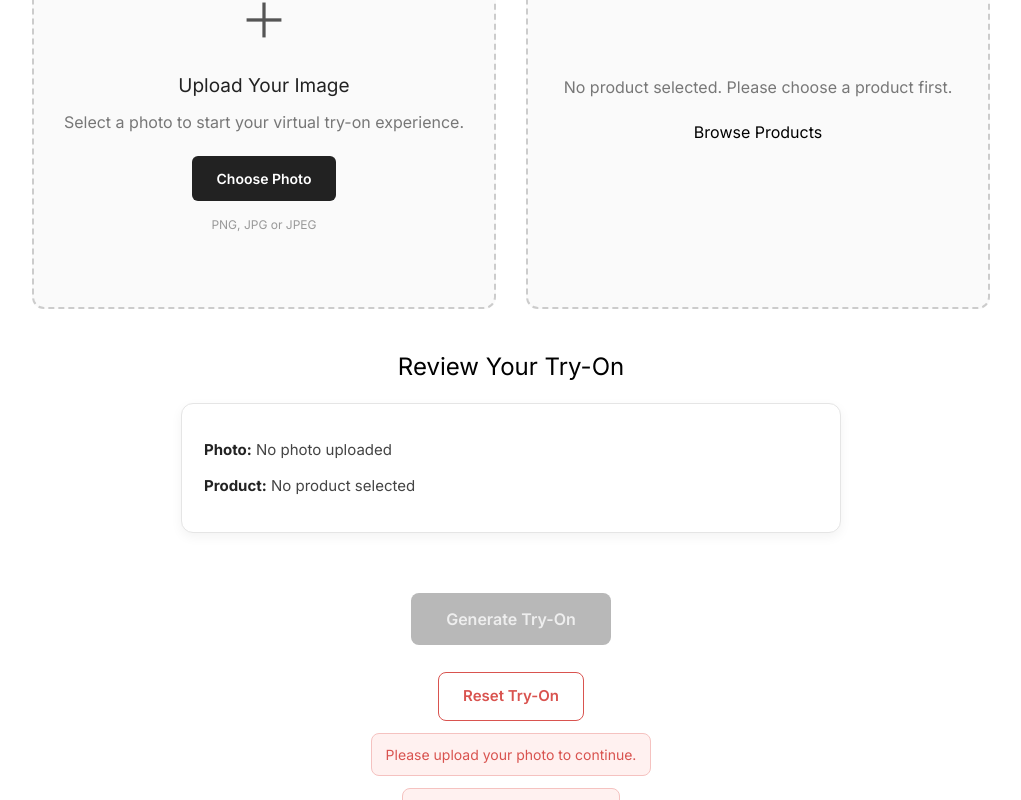
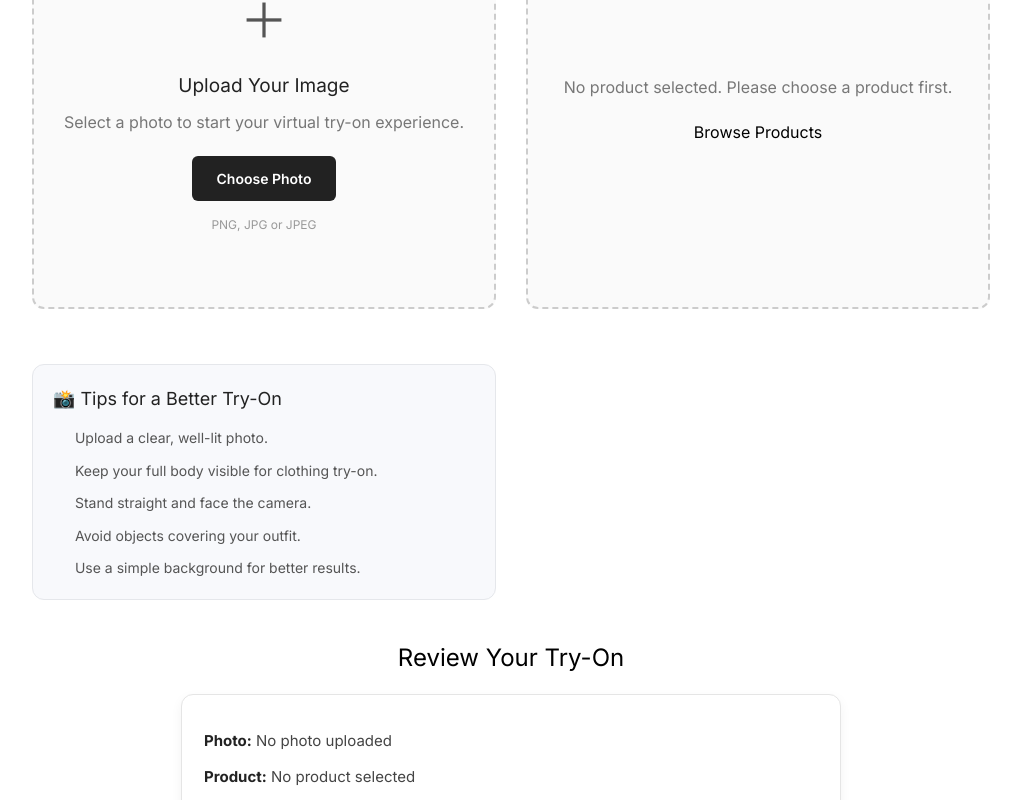
Before and after one commit to Vivekvadher1/Virtual-TryOn, a Next.js app in the folder virtual-ai-tryon/: page /explore/try-on in a window 1280 px wide. Shown: the part 417-1217 px from the top of the page, without its empty margins (129-1150 px from the left). Built offline with nearby package versions, Linux system fonts and the light colour scheme.

Commit message:
Upload Image Guidance
Added the photo upload guidance for uploading the image

```diff
--- a/virtual-ai-tryon/app/explore/try-on/page.tsx
+++ b/virtual-ai-tryon/app/explore/try-on/page.tsx
@@ -242,6 +242,19 @@ function TryOnContent() {
             </div>
           )}
         </div>
+
+        {/* Photo Upload Guidelines */}
+        <div className="photo-guidelines">
+          <h3>📸 Tips for a Better Try-On</h3>
+
+          <ul>
+            <li>Upload a clear, well-lit photo.</li>
+            <li>Keep your full body visible for clothing try-on.</li>
+            <li>Stand straight and face the camera.</li>
+            <li>Avoid objects covering your outfit.</li>
+            <li>Use a simple background for better results.</li>
+          </ul>
+        </div>
       </section>
 
       {/* Try-On Confirmation Summary */}
--- a/virtual-ai-tryon/app/styles/TryOn.css
+++ b/virtual-ai-tryon/app/styles/TryOn.css
@@ -564,3 +564,34 @@
     opacity: 0.5;
     cursor: not-allowed;
 }
+
+/* Photo Upload Guidelines */
+.photo-guidelines {
+    margin-top: 25px;
+    padding: 20px;
+    background-color: #f8f9fc;
+    border: 1px solid #e5e7eb;
+    border-radius: 12px;
+}
+
+.photo-guidelines h3 {
+    margin-bottom: 15px;
+    font-size: 18px;
+    color: #222;
+}
+
+.photo-guidelines ul {
+    padding-left: 22px;
+    margin: 0;
+}
+
+.photo-guidelines li {
+    margin-bottom: 10px;
+    color: #555;
+    font-size: 14px;
+    line-height: 1.6;
+}
+
+.photo-guidelines li:last-child {
+    margin-bottom: 0;
+}
```
